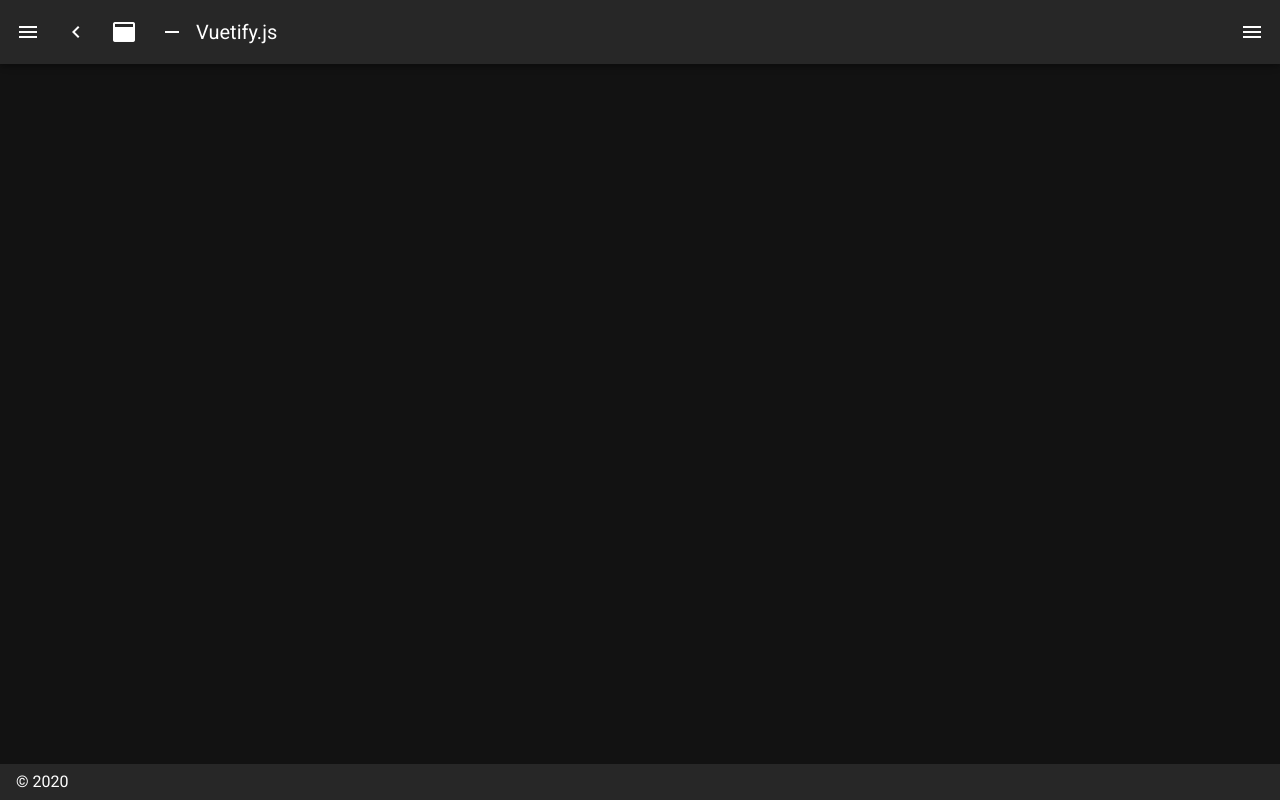
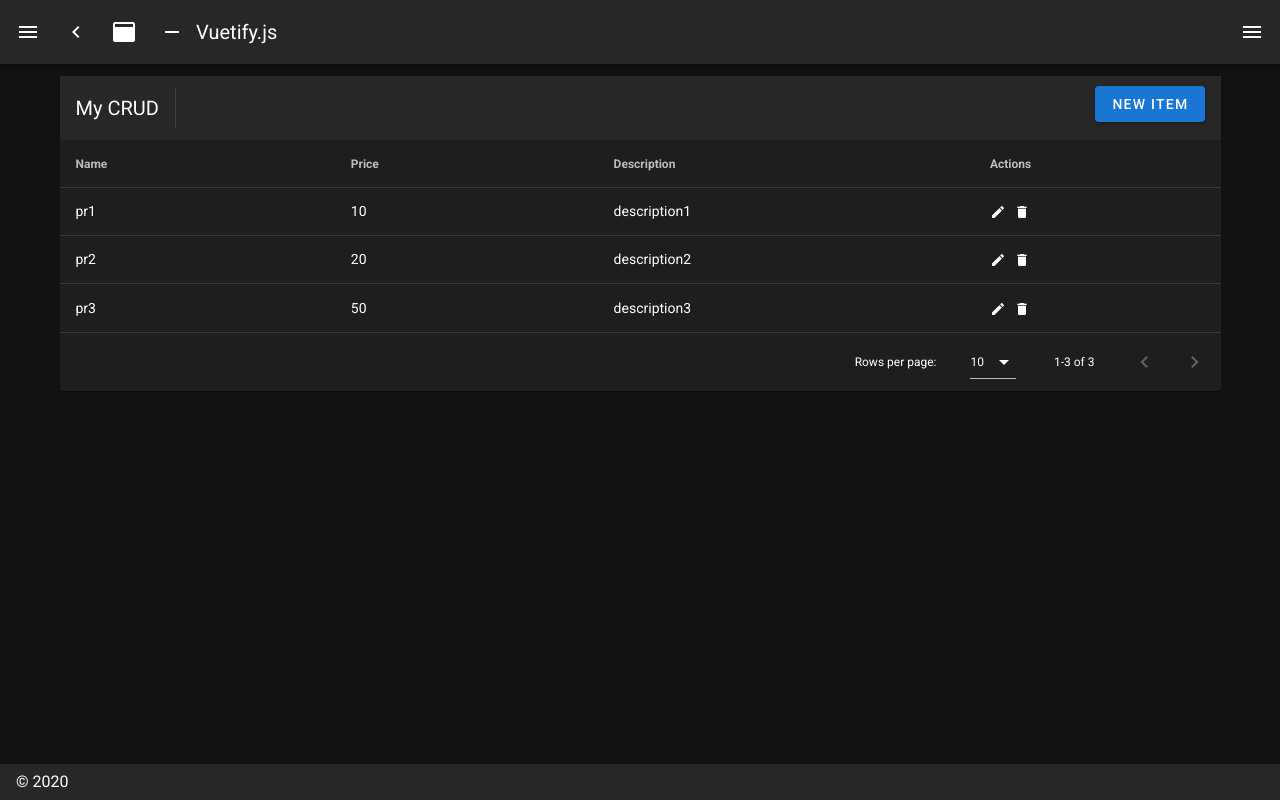
Before and after one commit to allania7med11/thesis, a Nuxt app: page /products in a window 1280 px wide. Before the commit this address had no page. Built offline with nearby package versions, Linux system fonts and the light colour scheme.

Commit message:
CRUD STATIC

```diff
--- /dev/null
+++ b/pages/products.vue
@@ -0,0 +1,192 @@
+<template>
+  <v-data-table
+    :headers="headers"
+    :items="products"
+    sort-by="calories"
+    class="elevation-1"
+  >
+    <template v-slot:top>
+      <v-toolbar flat>
+        <v-toolbar-title>My CRUD</v-toolbar-title>
+        <v-divider class="mx-4" inset vertical></v-divider>
+        <v-spacer></v-spacer>
+        <v-dialog v-model="dialog" max-width="500px">
+          <template v-slot:activator="{ on, attrs }">
+            <v-btn color="primary" dark class="mb-2" v-bind="attrs" v-on="on">
+              New Item
+            </v-btn>
+          </template>
+          <v-card>
+            <v-card-title>
+              <span class="headline">{{ formTitle }}</span>
+            </v-card-title>
+
+            <v-card-text>
+              <v-container>
+                <v-row>
+                  <v-col cols="12" sm="6" md="4">
+                    <v-text-field
+                      v-model="editedItem.name"
+                      label="product name"
+                    ></v-text-field>
+                  </v-col>
+                  <v-col cols="12" sm="6" md="4">
+                    <v-text-field
+                      v-model="editedItem.price"
+                      label="Price"
+                    ></v-text-field>
+                  </v-col>
+                  <v-col cols="12" sm="6" md="4">
+                    <v-text-field
+                      v-model="editedItem.description"
+                      label="description"
+                    ></v-text-field>
+                  </v-col>
+                </v-row>
+              </v-container>
+            </v-card-text>
+
+            <v-card-actions>
+              <v-spacer></v-spacer>
+              <v-btn color="blue darken-1" text @click="close"> Cancel </v-btn>
+              <v-btn color="blue darken-1" text @click="save"> Save </v-btn>
+            </v-card-actions>
+          </v-card>
+        </v-dialog>
+        <v-dialog v-model="dialogDelete" max-width="500px">
+          <v-card>
+            <v-card-title class="headline"
+              >Are you sure you want to delete this item?</v-card-title
+            >
+            <v-card-actions>
+              <v-spacer></v-spacer>
+              <v-btn color="blue darken-1" text @click="closeDelete"
+                >Cancel</v-btn
+              >
+              <v-btn color="blue darken-1" text @click="deleteItemConfirm"
+                >OK</v-btn
+              >
+              <v-spacer></v-spacer>
+            </v-card-actions>
+          </v-card>
+        </v-dialog>
+      </v-toolbar>
+    </template>
+    <template v-slot:item.actions="{ item }">
+      <v-icon small class="mr-2" @click="editItem(item)"> mdi-pencil </v-icon>
+      <v-icon small @click="deleteItem(item)"> mdi-delete </v-icon>
+    </template>
+    <template v-slot:no-data>
+      <v-btn color="primary" @click="initialize"> Reset </v-btn>
+    </template>
+  </v-data-table>
+</template>
+<script>
+export default {
+  data: () => ({
+    dialog: false,
+    dialogDelete: false,
+    headers: [
+      { text: "Name", value: "name" },
+      { text: "Price", value: "price" },
+      { text: "Description", value: "description" },
+      { text: "Actions", value: "actions", sortable: false },
+    ],
+    products: [],
+    editedIndex: -1,
+    editedItem: {
+      name: "",
+      price: 0,
+      description: "",
+    },
+    defaultItem: {
+      name: "",
+      price: 0,
+      description: "",
+    },
+  }),
+
+  computed: {
+    formTitle() {
+      return this.editedIndex === -1 ? "New Item" : "Edit Item";
+    },
+  },
+
+  watch: {
+    dialog(val) {
+      val || this.close();
+    },
+    dialogDelete(val) {
+      val || this.closeDelete();
+    },
+  },
+
+  created() {
+    this.initialize();
+  },
+
+  methods: {
+    initialize() {
+      this.products = [
+        {
+          name: "pr1",
+          price: 10,
+          description: "description1",
+        },
+        {
+          name: "pr2",
+          price: 20,
+          description: "description2",
+        },
+        {
+          name: "pr3",
+          price: 50,
+          description: "description3",
+        },
+      ];
+    },
+
+    editItem(item) {
+      this.editedIndex = this.products.indexOf(item);
+      this.editedItem = Object.assign({}, item);
+      this.dialog = true;
+    },
+
+    deleteItem(item) {
+      this.editedIndex = this.products.indexOf(item);
+      this.editedItem = Object.assign({}, item);
+      this.dialogDelete = true;
+    },
+
+    deleteItemConfirm() {
+      this.products.splice(this.editedIndex, 1);
+      this.closeDelete();
+    },
+
+    close() {
+      this.dialog = false;
+      this.$nextTick(() => {
+        this.editedItem = Object.assign({}, this.defaultItem);
+        this.editedIndex = -1;
+      });
+    },
+
+    closeDelete() {
+      this.dialogDelete = false;
+      this.$nextTick(() => {
+        this.editedItem = Object.assign({}, this.defaultItem);
+        this.editedIndex = -1;
+      });
+    },
+
+    save() {
+      if (this.editedIndex > -1) {
+        Object.assign(this.products[this.editedIndex], this.editedItem);
+      } else {
+        this.products.push(this.editedItem);
+      }
+      this.close();
+    },
+  },
+};
+</script>
```
